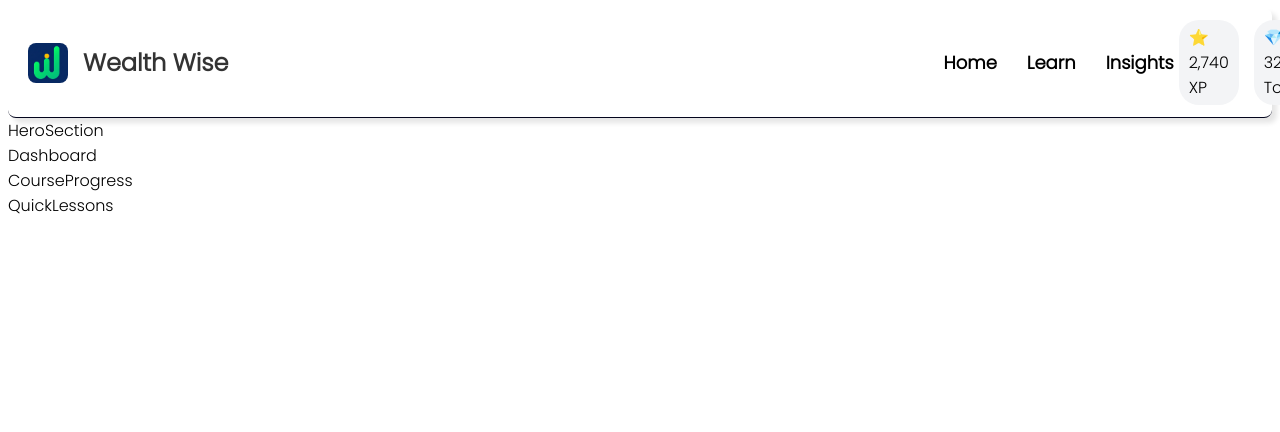
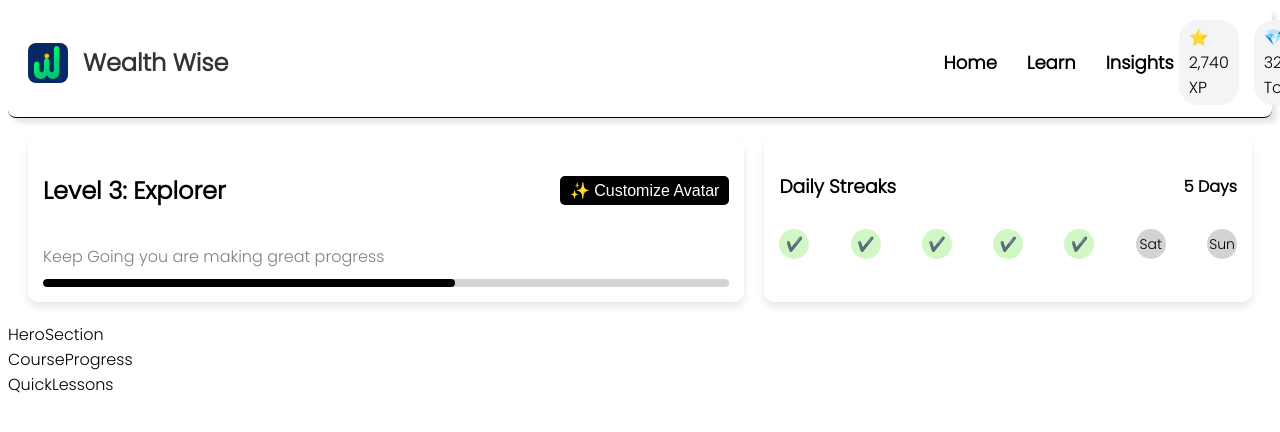
Before and after one commit to aditiarya37/WealthWise, a React (Vite) app: page / in a window 1280 px wide. Shown: the top 432 px of the page. Built offline with nearby package versions, Linux system fonts and the light colour scheme.

Commit message:
added the Dashboard

```diff
--- a/src/App.jsx
+++ b/src/App.jsx
@@ -11,8 +11,8 @@ function App() {
   return (
     <>
       <NavBar />
+      <Dashboard />
       <HeroSection />
-      <Dashboard />
       <CourseProgress />
       <QuickLessons />
     </>
--- /dev/null
+++ b/src/components/Dashboard.css
@@ -0,0 +1,100 @@
+/* Main Container */
+.dashboard-container {
+    display: flex;
+    gap: 20px;
+    padding: 20px;
+  }
+
+  /* Level Progress Card */
+  .level-card {
+    background: white;
+    padding: 15px;
+    border: rgb(53, 51, 51);
+    box-shadow: 0 5px 8px rgba(0, 0, 0, 0.1);
+    width: 60%;
+    border-radius: 10px;
+    /* border: 2px solid #c6c4c4; */
+  }
+
+  .level-header {
+    display: flex;
+    justify-content: space-between;
+    align-items: center;
+  }
+
+  .level-subtext {
+    color: gray;
+    font-size: 16px;
+    margin-bottom: 10px;
+  }
+
+  /* Customize Avatar Button */
+  .customize-avatar {
+    background: black;
+    color: white;
+    border: none;
+    padding: 5px 10px;
+    border-radius: 5px;
+    cursor: pointer;
+    font-size: 16px;
+  }
+
+  .progress-bar {
+    width: 100%;
+    height: 8px;
+    background: lightgray;
+    border-radius: 5px;
+    overflow: hidden;
+  }
+
+  .progress-fill {
+    width: 60%;
+    height: 100%;
+    border-radius: 5px;
+    background: black;
+  }
+
+  /* Daily Streaks Card */
+  .streak-card {
+    background: white;
+    padding: 15px;
+    border-radius: 10px;
+    box-shadow: 0 5px 8px rgba(0, 0, 0, 0.1);
+    width: 40%;
+  }
+
+  .streak-header {
+    display: flex;
+    justify-content: space-between;
+    align-items: center;
+  }
+
+  .streak-count {
+    font-weight: bold;
+  }
+
+  .streak-dots {
+    display: flex;
+    justify-content: space-between;
+    margin-top: 10px;
+  }
+
+  .dot {
+    width: 30px;
+    height: 30px;
+    display: flex;
+    justify-content: center;
+    align-items: center;
+    border-radius: 50%;
+    font-size: 14px;
+  }
+
+  .checked {
+    background: #d1f7c4;
+    color: green;
+  }
+
+  .inactive {
+    background: lightgray;
+    color: black;
+  }
--- a/src/components/Dashboard.jsx
+++ b/src/components/Dashboard.jsx
@@ -1,9 +1,43 @@
-import React from 'react'
+import React from "react";
+import "./Dashboard.css";
 
 const Dashboard = () => {
   return (
-    <div>Dashboard</div>
-  )
-}
+    <div className="dashboard-container">
+      {/* Level Progress Section */}
+      <div className="level-card">
+        <div className="level-header">
+          <h2>Level 3: Explorer</h2>
+          <button className="customize-avatar">
+            ✨ Customize Avatar
+          </button>
+        </div>
+        <p className="level-subtext">
+          Keep Going you are making great progress
+        </p>
+        <div className="progress-bar">
+          <div className="progress-fill"></div>
+        </div>
+      </div>
 
-export default Dashboard
+      {/* Daily Streaks Section */}
+      <div className="streak-card">
+        <div className="streak-header">
+          <h3>Daily Streaks</h3>
+          <span className="streak-count">5 Days</span>
+        </div>
+        <div className="streak-dots">
+          <span className="dot checked">✔️</span>
+          <span className="dot checked">✔️</span>
+          <span className="dot checked">✔️</span>
+          <span className="dot checked">✔️</span>
+          <span className="dot checked">✔️</span>
+          <span className="dot inactive">Sat</span>
+          <span className="dot inactive">Sun</span>
+        </div>
+      </div>
+    </div>
+  );
+};
+
+export default Dashboard;
```
